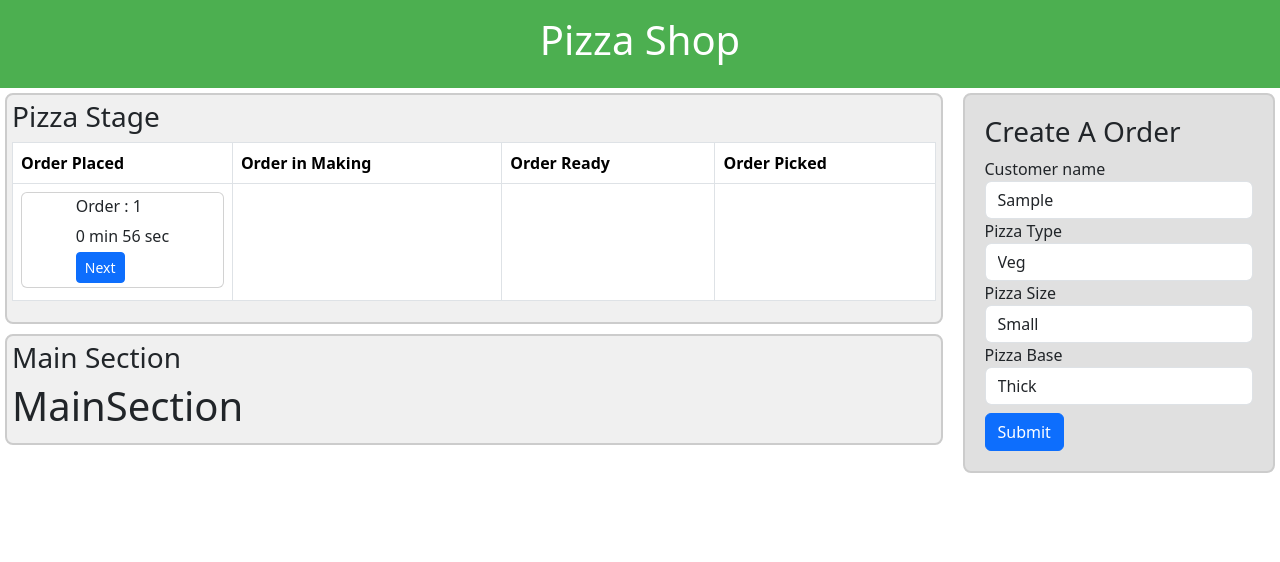
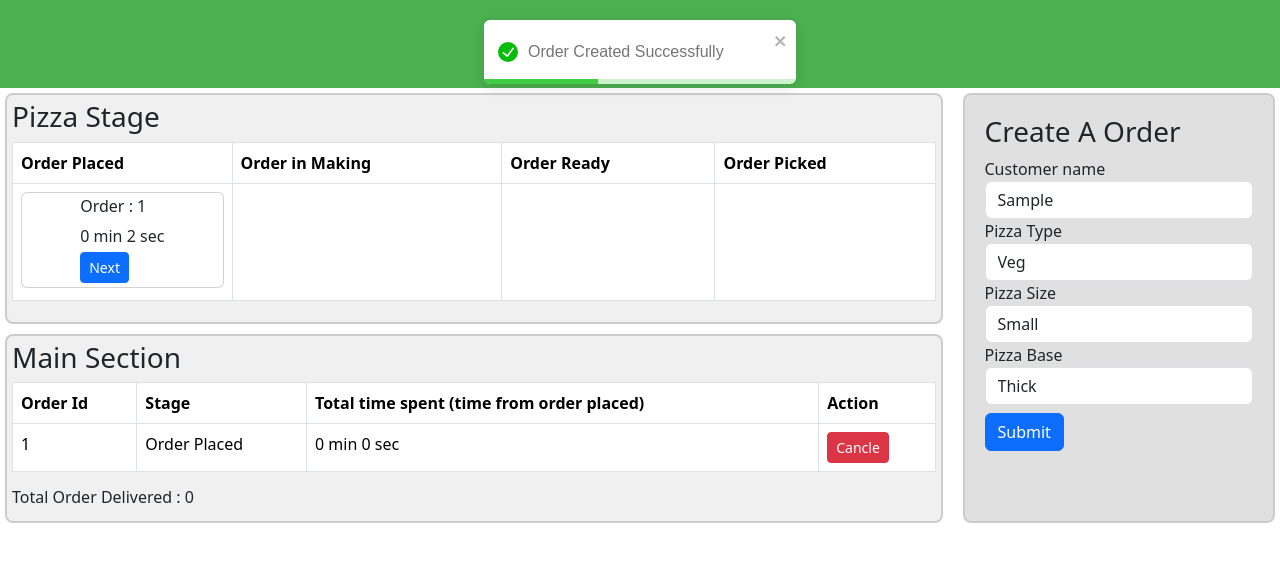
Before and after one commit to jainshubham785/pizza-shop, a React (Create React App) app: page / in a window 1280 px wide. Both pictures are taken after typing "Sample" into the empty fields and a click on the button "Submit". Shown: the top 562 px of the page. Built offline with nearby package versions, Linux system fonts and the light colour scheme.

Commit message:
Main Section, Cancle Order, Toast Notification

```diff
--- a/package.json
+++ b/package.json
@@ -13,6 +13,7 @@
     "react-dom": "^18.2.0",
     "react-redux": "^9.1.0",
     "react-scripts": "5.0.1",
+    "react-toastify": "^10.0.4",
     "web-vitals": "^2.1.4"
   },
   "scripts": {
--- a/src/App.js
+++ b/src/App.js
@@ -2,16 +2,19 @@ import Header from "./Components/Header";
 import Body from "./Components/Body";
 import { Provider } from "react-redux";
 import appStore from "./utils/appStore";
+import { ToastContainer } from "react-toastify";
 import "./App.css";
 import "bootstrap/dist/css/bootstrap.min.css";
 import "jquery/dist/jquery.min.js";
 import "bootstrap/dist/js/bootstrap.min.js";
+import "react-toastify/dist/ReactToastify.css";
 
 function App() {
   return (
     <Provider store={appStore}>
       <Header />
       <Body />
+      <ToastContainer />
     </Provider>
   );
 }
--- a/src/Components/MainSection.jsx
+++ b/src/Components/MainSection.jsx
@@ -1,7 +1,53 @@
+import { useDispatch, useSelector } from "react-redux";
+import { status } from "../utils/constant";
+import { cancleOrder } from "../utils/orderSlice";
+
 const MainSection = () => {
+  const orders = useSelector((store) => store.order);
+  const dispatch = useDispatch();
+
+  //calculating the total order delivered
+  const totalOrderDelivered = orders.filter(
+    (order) => order.status === 5
+  ).length;
+
+  const handleOrdercancle = (orderid) => {
+    dispatch(cancleOrder(orderid));
+  };
+
   return (
     <>
-      <h1>MainSection</h1>
+      <table className="table table-bordered">
+        <thead>
+          <tr>
+            <th>Order Id</th>
+            <th>Stage</th>
+            <th>Total time spent (time from order placed)</th>
+            <th>Action</th>
+          </tr>
+        </thead>
+        <tbody>
+          {orders?.map((order) => (
+            <tr key={order.orderid}>
+              <td>{order.orderid}</td>
+              <td>{status[order.status]}</td>
+              <td>{`${order.totalTime.minutes} min ${order.totalTime.seconds} sec`}</td>
+              <td>
+                {/* Showing Cancle button only when Stage is below Order Making */}
+                {order.status < 3 && (
+                  <button
+                    className="btn btn-danger btn-sm"
+                    onClick={() => handleOrdercancle(order.orderid)}
+                  >
+                    Cancle
+                  </button>
+                )}
+              </td>
+            </tr>
+          ))}
+        </tbody>
+      </table>
+      <h6>Total Order Delivered : {totalOrderDelivered}</h6>
     </>
   );
 };
--- a/src/Components/OrderForm.jsx
+++ b/src/Components/OrderForm.jsx
@@ -1,6 +1,7 @@
 import { useDispatch, useSelector } from "react-redux";
 import { createOrder } from "../utils/orderSlice";
 import { useState } from "react";
+import { toast } from "react-toastify";
 
 const OrderForm = () => {
   const [formdata, setFormdata] = useState({
@@ -14,11 +15,13 @@ const OrderForm = () => {
 
   const handleSubmit = (e) => {
     e.preventDefault();
+
     //generting orderid
     const orderid = orders.length + 1;
+
     //checking for orders pending in Placed stage
     const PlacedStatusOrders = orders.filter((order) => order.status === 1);
-    if (PlacedStatusOrders.length < 3) {
+    if (PlacedStatusOrders.length < 10) {
       //createing a order with formdata and other properties
       dispatch(
         createOrder({
@@ -29,9 +32,15 @@ const OrderForm = () => {
           totalTime: { minutes: 0, seconds: 0 },
         })
       );
-      alert(`Order is created with Orderid ${orderid}`);
+      toast.success("Order Created Successfully", {
+        position: "top-center",
+        autoClose: 3000,
+      });
     } else {
-      alert("Not taking any Order For Now");
+      toast.error("Not Taking Any Order For Now", {
+        position: "top-center",
+        autoClose: 3000,
+      });
     }
   };
 
--- a/src/Components/Timer.jsx
+++ b/src/Components/Timer.jsx
@@ -15,7 +15,7 @@ const Timer = ({ time, setTime }) => {
           }
           return { ...prevTime, seconds: newSeconds };
         });
-      }, 50);
+      }, 1000);
     };
 
     startTimer();
--- a/src/utils/orderSlice.js
+++ b/src/utils/orderSlice.js
@@ -18,8 +18,14 @@ const orderSlice = createSlice({
         action.payload.time
       );
     },
+    cancleOrder: (state, action) => {
+      const updateOrder = state.find(
+        (order) => order.orderid === action.payload
+      );
+      updateOrder.status = 6;
+    },
   },
 });
 
-export const { createOrder, updateOrder } = orderSlice.actions;
+export const { createOrder, updateOrder, cancleOrder } = orderSlice.actions;
 export default orderSlice.reducer;
```
